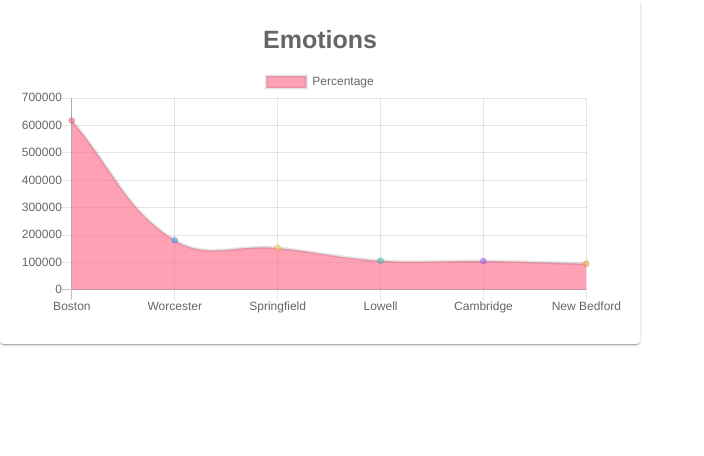
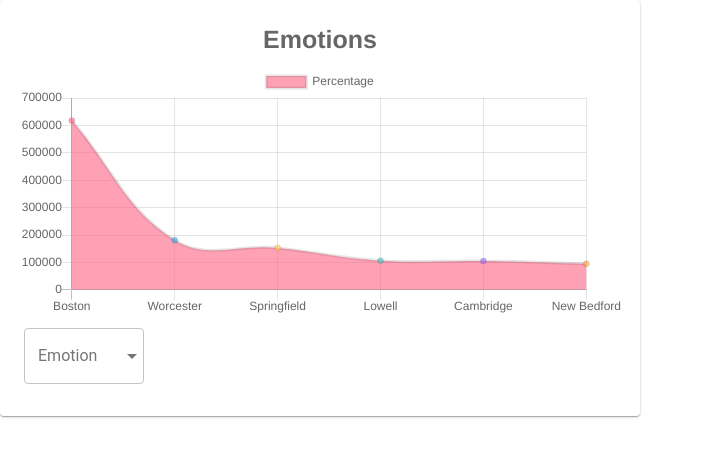
Before and after one commit to laksh22/S.A.D.F.A.C.E., a React (Create React App) app in the folder dashboard/: page / in a window 1280 px wide. Shown: the top 456 px of the page, without its empty margins (0-704 px from the left). Built offline with nearby package versions, Linux system fonts and the light colour scheme.

Commit message:
Add dropdown button to change emotion

```diff
--- /dev/null
+++ b/dashboard/src/components/ChangeEmotionButton.js
@@ -0,0 +1,84 @@
+import React, { Component } from "react";
+import ReactDOM from "react-dom";
+import PropTypes from "prop-types";
+import { withStyles } from "@material-ui/core/styles";
+import Input from "@material-ui/core/Input";
+import OutlinedInput from "@material-ui/core/OutlinedInput";
+import FilledInput from "@material-ui/core/FilledInput";
+import InputLabel from "@material-ui/core/InputLabel";
+import MenuItem from "@material-ui/core/MenuItem";
+import FormHelperText from "@material-ui/core/FormHelperText";
+import FormControl from "@material-ui/core/FormControl";
+import Select from "@material-ui/core/Select";
+
+const styles = theme => ({
+  root: {
+    display: "flex",
+    flexWrap: "wrap"
+  },
+  formControl: {
+    margin: theme.spacing.unit,
+    minWidth: 120
+  },
+  selectEmpty: {
+    marginTop: theme.spacing.unit * 2
+  }
+});
+
+class ChangeEmotionButton extends Component {
+  state = {
+    emotion: "",
+    name: "hai",
+    labelWidth: 0
+  };
+
+  componentDidMount() {
+    this.setState({
+      labelWidth: ReactDOM.findDOMNode(this.InputLabelRef).offsetWidth
+    });
+  }
+
+  handleChange = event => {
+    this.setState({ [event.target.name]: event.target.value });
+  };
+
+  render() {
+    const { classes } = this.props;
+
+    return (
+      <form className={classes.root} autoComplete="off">
+        <FormControl variant="outlined" className={classes.formControl}>
+          <InputLabel
+            ref={ref => {
+              this.InputLabelRef = ref;
+            }}
+            htmlFor="outlined-emotion-simple"
+          >
+            Emotion
+          </InputLabel>
+          <Select
+            value={this.state.emotion}
+            onChange={this.handleChange}
+            input={
+              <OutlinedInput
+                labelWidth={this.state.labelWidth}
+                name="emotion"
+                id="outlined-emotion-simple"
+              />
+            }
+          >
+            <MenuItem value={10}>Happiness</MenuItem>
+            <MenuItem value={20}>Anger</MenuItem>
+            <MenuItem value={30}>Surprise</MenuItem>
+          </Select>
+        </FormControl>
+      </form>
+    );
+  }
+}
+
+ChangeEmotionButton.propTypes = {
+  classes: PropTypes.object.isRequired
+};
+
+export default withStyles(styles)(ChangeEmotionButton);
--- a/dashboard/src/components/emotionchart.js
+++ b/dashboard/src/components/emotionchart.js
@@ -7,7 +7,7 @@ import CardContent from "@material-ui/core/CardContent";
 import Button from "@material-ui/core/Button";
 import Typography from "@material-ui/core/Typography";
 import { Bar, Line } from "react-chartjs-2";
-import "../emotionchart.css";
+import ChangeEmotionButton from "./ChangeEmotionButton";
 
 const styles = {
   card: {
@@ -91,6 +91,7 @@ function EmotionChart(props) {
     <Card className={classes.card}>
       <CardContent>
         <EmotionGraph />
+        <ChangeEmotionButton />
       </CardContent>
     </Card>
   );
--- a/dashboard/src/emotionchart.css
+++ /dev/null
@@ -1,3 +0,0 @@
-.emotionCard {
-  width: 100;
-}
```
